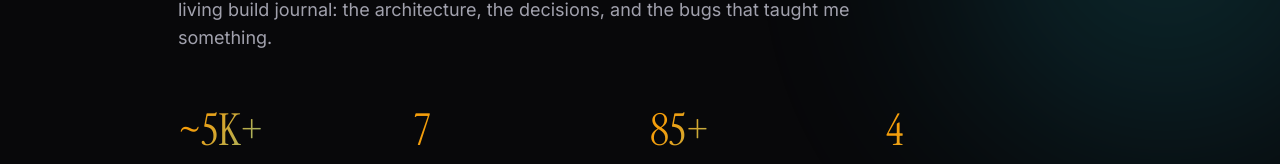
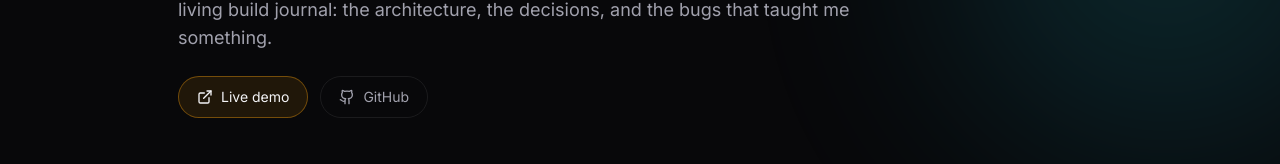
Before and after one commit to BLAZE7SHADOW/shivam-portfolio, a Next.js app: page /projects/motionstudio in a window 1280 px wide. Shown: the part 573-737 px from the top of the page. Built offline with nearby package versions, Linux system fonts and the light colour scheme; no server answers.

Commit message:
feat: add live and GitHub links to MotionStudio case study hero

```diff
--- a/app/projects/motionstudio/page.tsx
+++ b/app/projects/motionstudio/page.tsx
@@ -1,5 +1,6 @@
 import type { Metadata } from "next";
 import Link from "next/link";
+import { Github, ExternalLink } from "lucide-react";
 import Reveal from "@/components/Reveal";
 import TiltCard from "@/components/TiltCard";
 import Gallery from "@/components/Gallery";
@@ -47,7 +48,29 @@ export default function MotionStudioPage() {
         </div>
       </Reveal>
       <Reveal delay={0.1}>
-        <p className="mb-14 max-w-2xl text-lg text-ink-dim">{ms.intro}</p>
+        <p className="mb-6 max-w-2xl text-lg text-ink-dim">{ms.intro}</p>
+      </Reveal>
+      <Reveal delay={0.14}>
+        <div className="mb-14 flex flex-wrap items-center gap-3">
+          <a
+            href={ms.links.live}
+            target="_blank"
+            rel="noopener"
+            data-mag
+            className="inline-flex items-center gap-2 rounded-full border border-accent/40 bg-accent/10 px-4.5 py-2.5 text-sm text-ink transition-all hover:-translate-y-0.5 hover:border-accent hover:bg-accent/20"
+          >
+            <ExternalLink className="h-4 w-4" /> Live demo
+          </a>
+          <a
+            href={ms.links.github}
+            target="_blank"
+            rel="noopener"
+            data-mag
+            className="inline-flex items-center gap-2 rounded-full border border-panel-border px-4.5 py-2.5 text-sm text-ink-dim transition-all hover:-translate-y-0.5 hover:border-accent hover:text-ink"
+          >
+            <Github className="h-4 w-4" /> GitHub
+          </a>
+        </div>
       </Reveal>
 
       {/* QUICK FACTS */}
```
